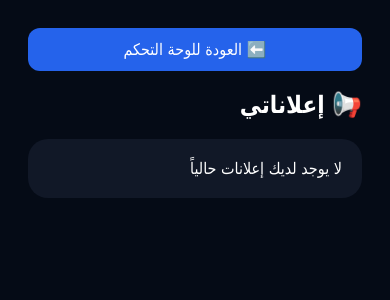
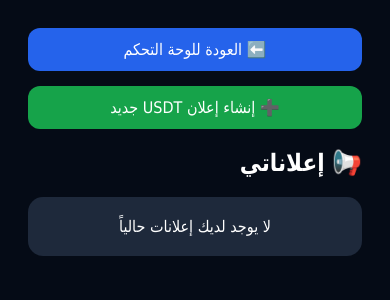
Before and after one commit to sameraishi460-cmd/USDT-P2P-Palestine, a Flask app: page /my_ads in a window 390 px wide. Shown: the top 300 px of the page. Run offline with Flask 3, Linux system fonts and the light colour scheme; the visitor is signed in with stand-in values (Sample User, id 1); data that the repository does not hold is empty.

Commit message:
Enhance my_ads.html with responsive design and updates

```diff
--- a/templates/my_ads.html
+++ b/templates/my_ads.html
@@ -4,16 +4,19 @@
 <head>
 
 <meta charset="UTF-8">
-<title>إعلاناتي</title>
+<meta name="viewport" content="width=device-width, initial-scale=1.0">
+
+<title>إعلاناتي - USDT P2P Palestine</title>
 
 <style>
 
 body{
 background:#050b16;
 color:white;
-font-family:tahoma;
+font-family:tahoma,Arial;
 padding:20px;
 }
+
 
 .container{
 max-width:600px;
@@ -21,28 +24,51 @@ margin:auto;
 }
 
 
+
 .card{
+
 background:#111827;
 padding:20px;
 border-radius:20px;
 margin-bottom:15px;
+
 }
 
 
+
 .info{
+
 background:#1e293b;
 padding:12px;
 border-radius:10px;
 margin:8px 0;
+
 }
 
 
+
 .green{
+
 color:#22c55e;
+font-weight:bold;
+
 }
 
 
+
+.status{
+
+background:#16a34a;
+padding:8px 12px;
+border-radius:10px;
+display:inline-block;
+
+}
+
+
+
 .back{
+
 display:block;
 background:#2563eb;
 padding:12px;
@@ -50,8 +76,37 @@ border-radius:12px;
 text-align:center;
 color:white;
 text-decoration:none;
+margin-bottom:15px;
+
+}
+
+
+
+.create{
+
+display:block;
+background:#16a34a;
+padding:12px;
+border-radius:12px;
+text-align:center;
+color:white;
+text-decoration:none;
 margin-bottom:20px;
+
 }
+
+
+
+.empty{
+
+text-align:center;
+background:#1e293b;
+padding:20px;
+border-radius:15px;
+
+}
+
+
 
 </style>
 
@@ -64,9 +119,17 @@ margin-bottom:20px;
 <div class="container">
 
 
+
 <a class="back" href="/dashboard">
 ⬅️ العودة للوحة التحكم
 </a>
+
+
+
+<a class="create" href="/create_ad">
+➕ إنشاء إعلان USDT جديد
+</a>
+
 
 
 <h2>
@@ -75,7 +138,9 @@ margin-bottom:20px;
 
 
 
+
 {% for ad in ads %}
+
 
 
 <div class="card">
@@ -86,42 +151,92 @@ margin-bottom:20px;
 </h3>
 
 
+
 <div class="info">
+
 💰 الكمية:
+
+<b>
 {{ad.amount}} USDT
+</b>
+
 </div>
 
 
+
 <div class="info">
+
 💵 السعر:
+
+<b>
 {{ad.price}}
+</b>
+
 </div>
 
 
+
 <div class="info">
+
 💳 الدفع:
+
+<br>
+
 {{ad.payment}}
+
 </div>
 
 
+
 <div class="info green">
+
 الحالة:
+
+<br><br>
+
+<span class="status">
+
 {{ad.status}}
+
+</span>
+
 </div>
+
+
+
+{% if ad.created %}
+
+<div class="info">
+
+📅 التاريخ:
+
+{{ad.created}}
+
+</div>
+
+{% endif %}
+
 
 
 </div>
 
 
+
+
 {% else %}
 
 
-<div class="card">
+
+<div class="empty">
+
 لا يوجد لديك إعلانات حالياً
+
 </div>
 
 
+
 {% endfor %}
+
 
 
 
```
